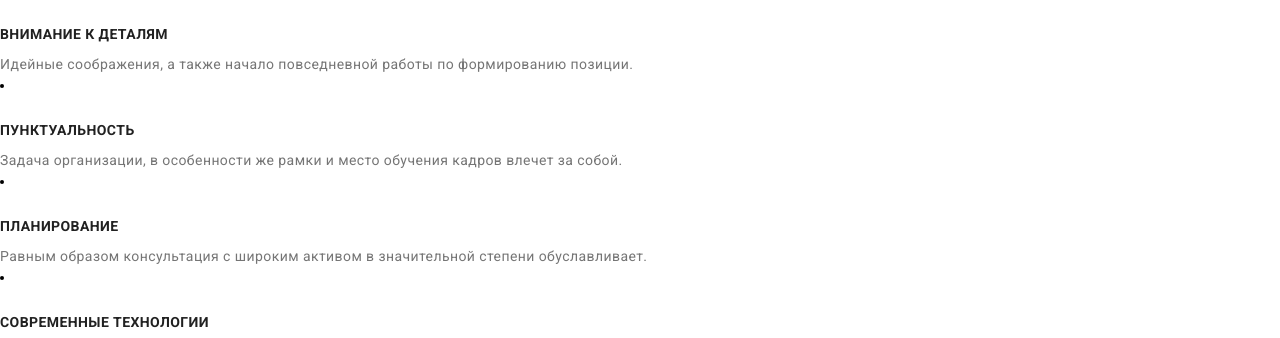
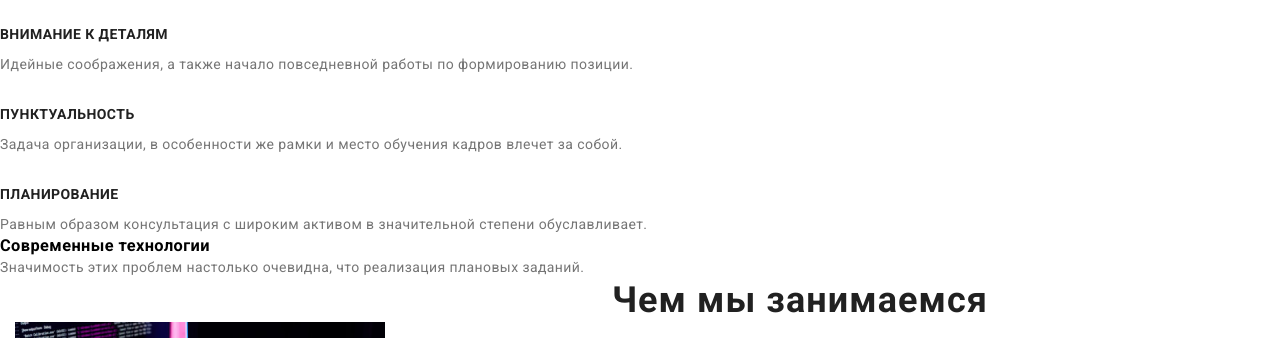
Before and after one commit to OlhaNazarova/goit-markup-hw-02, a plain HTML site: page index.html in a window 1280 px wide. Shown: the part 421-759 px from the top of the page. Drawn offline with nearby package versions, Linux system fonts and the light colour scheme.

Commit message:
допрацювання дз 2
- прибрала маркери
-виправила колір кнопки Все

```diff
--- a/css/styles.css
+++ b/css/styles.css
@@ -142,7 +142,7 @@ background-color: #188ce8;
 }
 
 .modal-btn.active {
-    border-color: var(--knob-color);
+    background-color: var(--knob-color);
     color: var(--whitey-color);
 }
 
--- a/index.html
+++ b/index.html
@@ -59,23 +59,22 @@
 
             <div class="container">
             <h2 hidden>Описание</h2>
-            <ul class="list summary-title">
-                <li class="list-title list-index">
+            <ul class="list">
+                <li class="list-title list">
             </div>
                     <h3 class="desc">Внимание к деталям</h3>
                     <p class="desc-item">Идейные соображения, а также начало повседневной работы по формированию позиции.</p>
                 </li>
-                <li class="list-title">
-                    <div>
+                <li class="list-title list">
                     <h3 class="desc">Пунктуальность</h3>
                     <p class="desc-item">Задача организации, в особенности же рамки и место обучения кадров влечет за собой.</p>
                 </li>
-                <li>
+                <li class="list-title list">
                     <h3 class="desc">Планирование</h3>
                     <p class="desc-item">Равным образом консультация с широким активом в значительной степени обуславливает.</p>
                 </li>
-                <li>
-                    <h3 class="desc">Современные технологии</h3>
+                <li class="list-title list">
+                    <h3 class="desс">Современные технологии</h3>
                     <p class="desc-item">Значимость этих проблем настолько очевидна, что реализация плановых заданий.</p>
                 </li>
             </ul>
```
